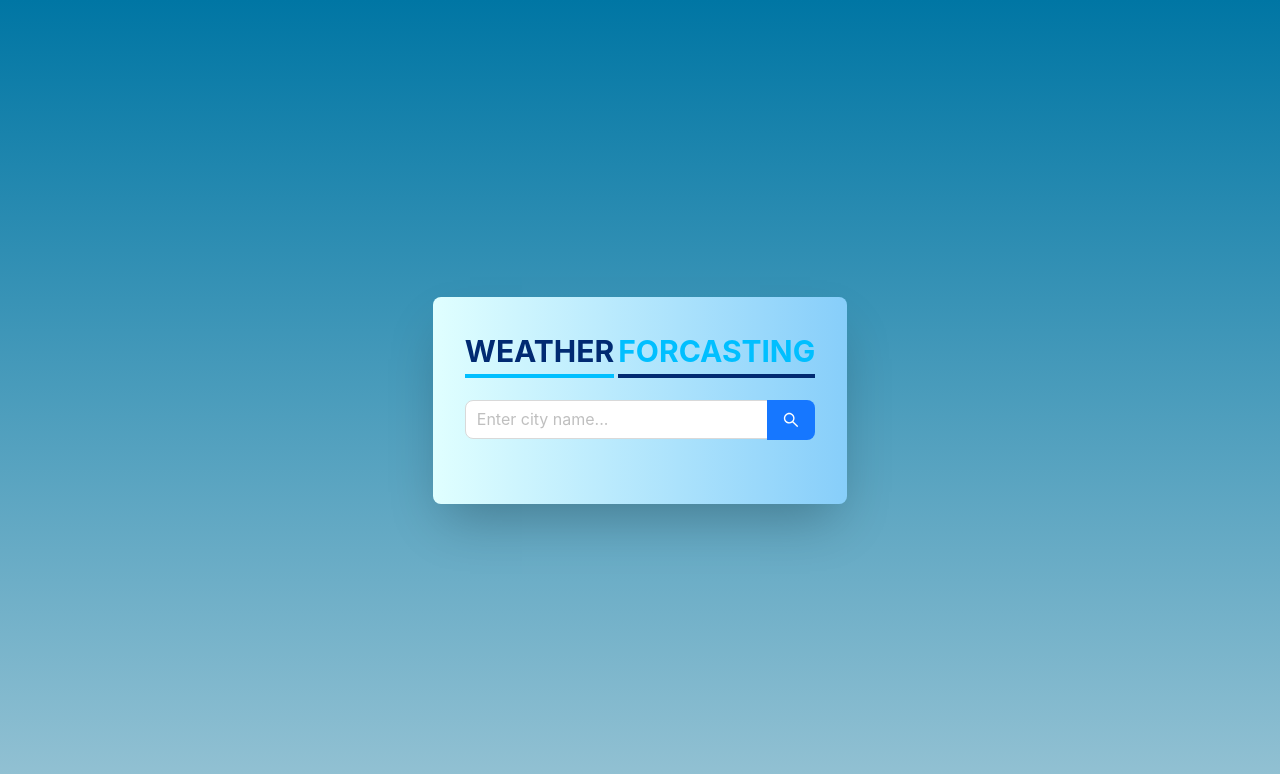
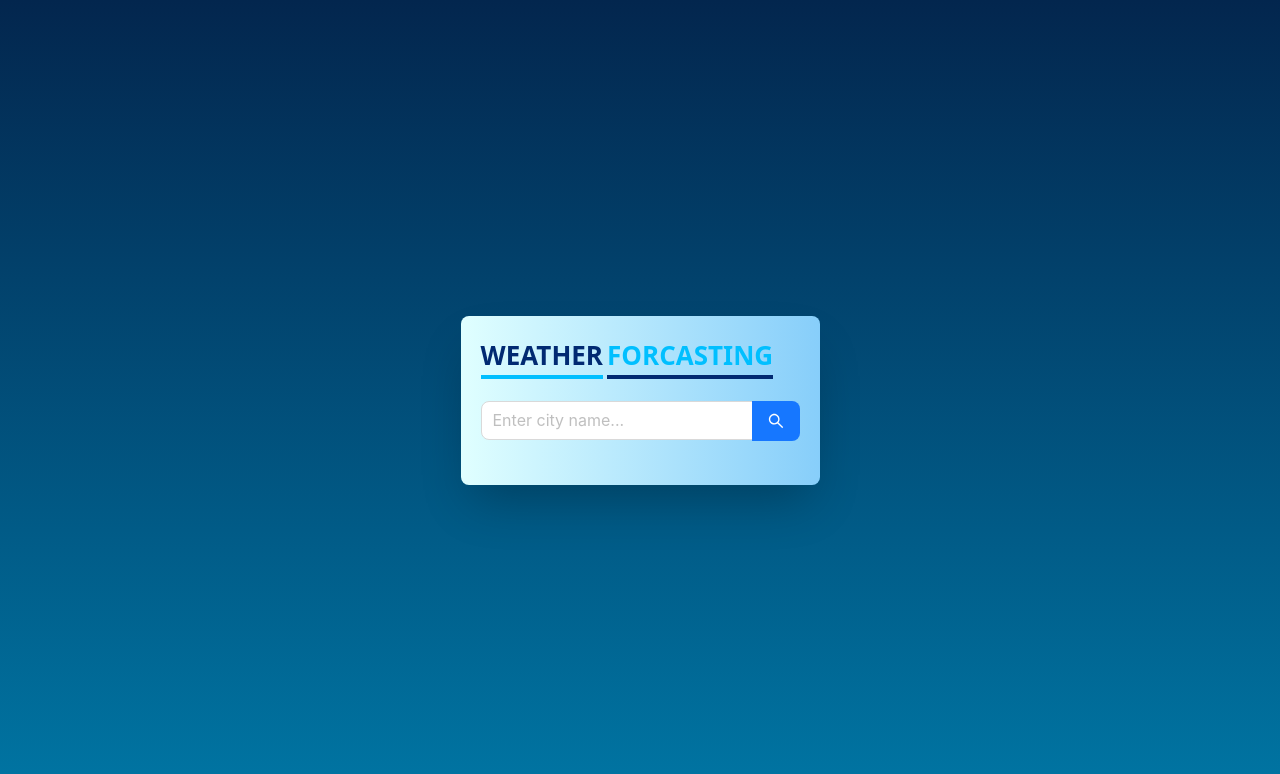
Before and after one commit to DemuduSwamy/weather-dashboard, a React (Create React App) app: page / in a window 1280 px wide. Shown: the top 774 px of the page. Built offline with nearby package versions, Linux system fonts and the light colour scheme.

Commit message:
UI Updations

```diff
--- a/src/App.js
+++ b/src/App.js
@@ -55,21 +55,21 @@ function App() {
   };
 
   return (
-    <div className="bg-gradient-to-b from-[#0076A4] to-[#96C3D4] flex flex-col px-40 py-10 h-screen justify-center items-center">
-      <div className="bg-gradient-to-l from-[#87CEFA] to-[#E0FFFF] p-8 shadow-2xl rounded-lg  flex flex-col gap-5 w-fit">
+    <div className="bg-gradient-to-b from-[#03264E] to-[#0076A4] flex flex-col w-full h-screen py-10 justify-center items-center">
+      <div className="bg-gradient-to-l from-[#87CEFA] to-[#E0FFFF] p-5 shadow-2xl rounded-lg  flex flex-col gap-5 w-fit">
         <div className="flex gap-1">
-          <p className="font-bold text-[30px] text-heading border-b-4 border-b-content">
+          <p className="font-bold text-[26px] text-heading border-b-4 border-b-content">
             WEATHER
           </p>
-          <p className="font-bold text-[30px] text-content border-b-4 border-b-heading">
+          <p className="font-bold text-[26px] text-content border-b-4 border-b-heading">
             FORCASTING
           </p>
         </div>
         <div>
           <SearchBar onSearchChange={handleSearchChange} />
         </div>
-        <div className="flex gap-36 pt-5">
-          <div className="flex flex-col gap-8">
+        <div className="flex gap-32 pt-3">
+          <div className="flex flex-col gap-3">
             {todayWeather && (
               <>
                 <CurrentWeatherItem
@@ -92,7 +92,7 @@ function App() {
             )}
           </div>
           {weekForecast && (
-            <div className="flex-col flex gap-2">
+            <div>
               {weekForecast.list.map((item, index) => (
                 <WeeklyForcastList weatherData={item} index={index} />
               ))}
--- a/src/components/airConditions.js
+++ b/src/components/airConditions.js
@@ -10,16 +10,13 @@ const AirConditions = ({ realFeel, wind, cloud, humidity }) => {
   ];
 
   return (
-    <div className="flex flex-col items-center justify-center text-wra w-fit p-4">
-      <p className="font-bold text-[20px] mb-5">AIR CONDITIONS</p>
-      <div className="flex gap-20">
+    <div className="flex flex-col text-wrap w-fit pl-5">
+      <p className="font-bold text-[20px] mb-5 text-heading">AIR CONDITIONS</p>
+      <div className="flex gap-8">
         {conditions.map((condition, index) => (
-          <div
-            key={index}
-            className="flex flex-col justify-center items-center"
-          >
+          <div key={index} className="flex flex-col  items-center">
             <WeeklyForecastItem value={condition.value} type={condition.type} />
-            <p className="mt-4">{condition.data}</p>
+            <p className="mt-4 text-heading font-semibold">{condition.data}</p>
           </div>
         ))}
       </div>
--- a/src/components/currentWeatherItem.js
+++ b/src/components/currentWeatherItem.js
@@ -9,7 +9,7 @@ const CurrentWeatherItem = ({ city, date, temperature, description, icon }) => {
       <div className="flex flex-row gap-28">
         <div className="flex flex-col items-center justify-center">
           <p className="font-bold text-[28px] text-heading">{city}</p>
-          <p className="font-bold text-[36px] text-content">{temperature}°C</p>
+          <p className="font-bold text-[30px] text-content">{temperature}°C</p>
         </div>
         <div className="flex  flex-col items-center justify-center">
           <Image
@@ -17,7 +17,6 @@ const CurrentWeatherItem = ({ city, date, temperature, description, icon }) => {
             height={50}
             src={weatherIcon(icon)}
             alt={"title"}
-            style={{ filter: "invert(0%) brightness(0%)" }}
             color="white"
             preview={false}
           />
--- a/src/components/todayForcastItem.js
+++ b/src/components/todayForcastItem.js
@@ -4,14 +4,9 @@ import React from "react";
 const TodayForecastItem = ({ title, imageUrl, description }) => {
   console.log(imageUrl);
   return (
-    <div className="flex flex-col items-center shadow-xl rounded-lg bg-white w-fit p-5">
+    <div className="flex flex-col items-center shadow-2xl rounded-lg bg-white w-fit p-5">
       <p className="text-lg font-bold">{title}</p>
-      <Image
-        width={32}
-        src={imageUrl}
-        alt={title}
-        style={{ filter: "invert(0%) brightness(0%)" }}
-      />
+      <Image width={32} src={imageUrl} alt={title} preview={false} />
       <p className="text-lg">{description}</p>
     </div>
   );
--- a/src/components/todayForcastList.js
+++ b/src/components/todayForcastList.js
@@ -4,11 +4,11 @@ import TodayForecastItem from "./todayForcastItem";
 
 const TodayForcastList = ({ todayForcast }) => {
   return (
-    <div className="flex flex-col items-center justify-center text-wra w-fit p-4">
-      <p className="font-bold text-[20px] mb-5 text-heading">
+    <div className="flex flex-col text-wrap w-fit p-4">
+      <p className="font-bold text-[18px] mb-3 text-heading">
         TODAY'S FORECAST
       </p>
-      <div className="flex gap-2">
+      <div className="flex gap-5">
         {todayForcast.map((item, index) => (
           <div key={index}>
             <TodayForecastItem
--- a/src/components/weeklyForcastItem.js
+++ b/src/components/weeklyForcastItem.js
@@ -12,14 +12,14 @@ const WeeklyForecastItem = ({ value, type }) => {
   else if (type === "wind")
     iconContent = <FaThermometerEmpty style={{ fontSize: "18px" }} />;
   else if (type === "clouds")
-    iconContent = <CiFilter style={{ fontSize: "18px" }} />;
+    iconContent = <CiFilter style={{ fontSize: "18px" }} color="black" />;
   else if (type === "humidity")
     iconContent = <WiHumidity style={{ fontSize: "18px" }} />;
 
   return (
-    <div className="flex items-center justify-start">
+    <div className="flex items-center gap-1">
       {iconContent}
-      <p className="text-sm sm:text-base font-semibold">{value}</p>
+      <p className="font-semibold text-heading">{value}</p>
     </div>
   );
 };
--- a/src/components/weeklyForcastList.js
+++ b/src/components/weeklyForcastList.js
@@ -1,8 +1,8 @@
+import { Image } from "antd";
 import React from "react";
+import { getWeekDays } from "../utilities/DatetimeUtils";
+import { weatherIcon } from "../utilities/IconsUtils";
 import WeeklyForecastItem from "./weeklyForcastItem";
-import { Image } from "antd";
-import { weatherIcon } from "../utilities/IconsUtils";
-import { getWeekDays } from "../utilities/DatetimeUtils";
 
 const WeeklyForcastList = ({ weatherData, index }) => {
   const forecastDays = getWeekDays();
@@ -16,7 +16,7 @@ const WeeklyForcastList = ({ weatherData, index }) => {
               width={32}
               src={weatherIcon(weatherData.icon)}
               alt={"title"}
-              style={{ filter: "invert(0%) brightness(0%)" }}
+              preview={false}
             />
             <p className="text-sm sm:text-base font-semibold">
               {weatherData.description}
@@ -37,9 +37,9 @@ const WeeklyForcastList = ({ weatherData, index }) => {
   ];
 
   return (
-    <div className="flex justify-between items-center shadow-xl rounded-lg bg-white p-4 gap-20">
+    <div className="flex justify-between items-center shadow-xl rounded-lg bg-white p-3 gap-20">
       {conditions.map((group, groupIndex) => (
-        <div key={groupIndex} className="flex flex-col items-center gap-2">
+        <div key={groupIndex} className="flex flex-col items-center gap-1">
           {group.map((condition, conditionIndex) => (
             <WeeklyForecastItem
               key={conditionIndex}
--- a/src/index.css
+++ b/src/index.css
@@ -4,11 +4,9 @@
 
 body {
   margin: 0;
-  font-family: -apple-system, BlinkMacSystemFont, "Segoe UI", "Roboto", "Oxygen",
-    "Ubuntu", "Cantarell", "Fira Sans", "Droid Sans", "Helvetica Neue",
-    sans-serif;
-  -webkit-font-smoothing: antialiased;
-  -moz-osx-font-smoothing: grayscale;
+  padding: 0;
+  width: 100vw;
+  height: 100vh;
 }
 
 code {
```
